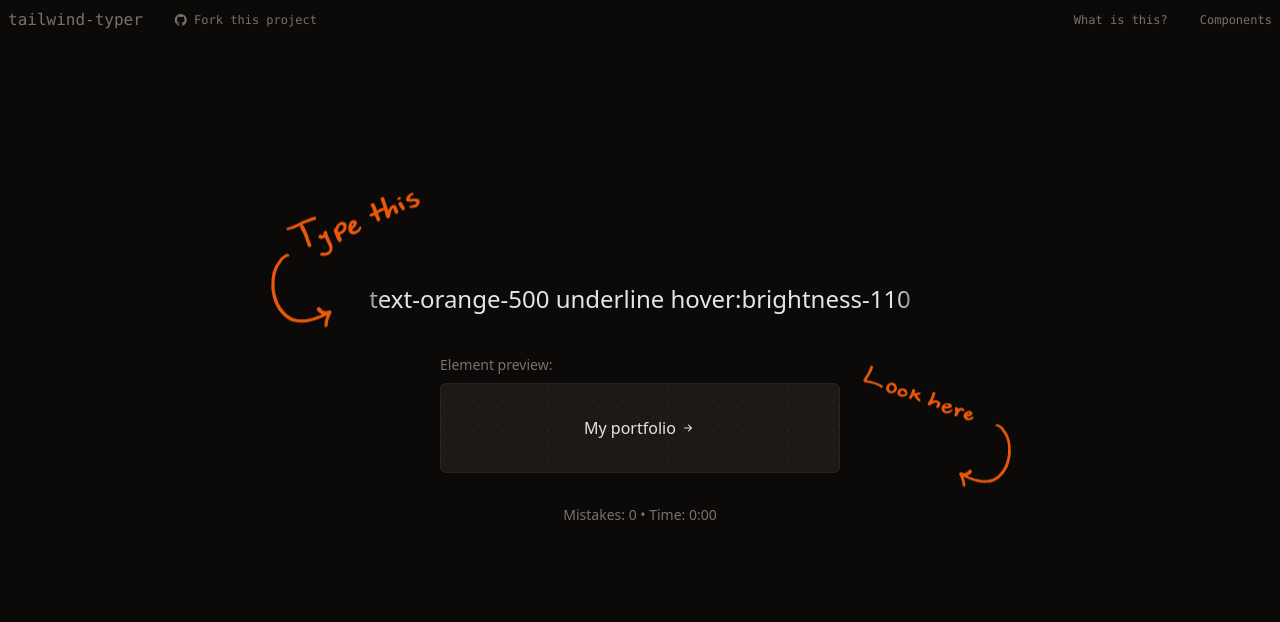
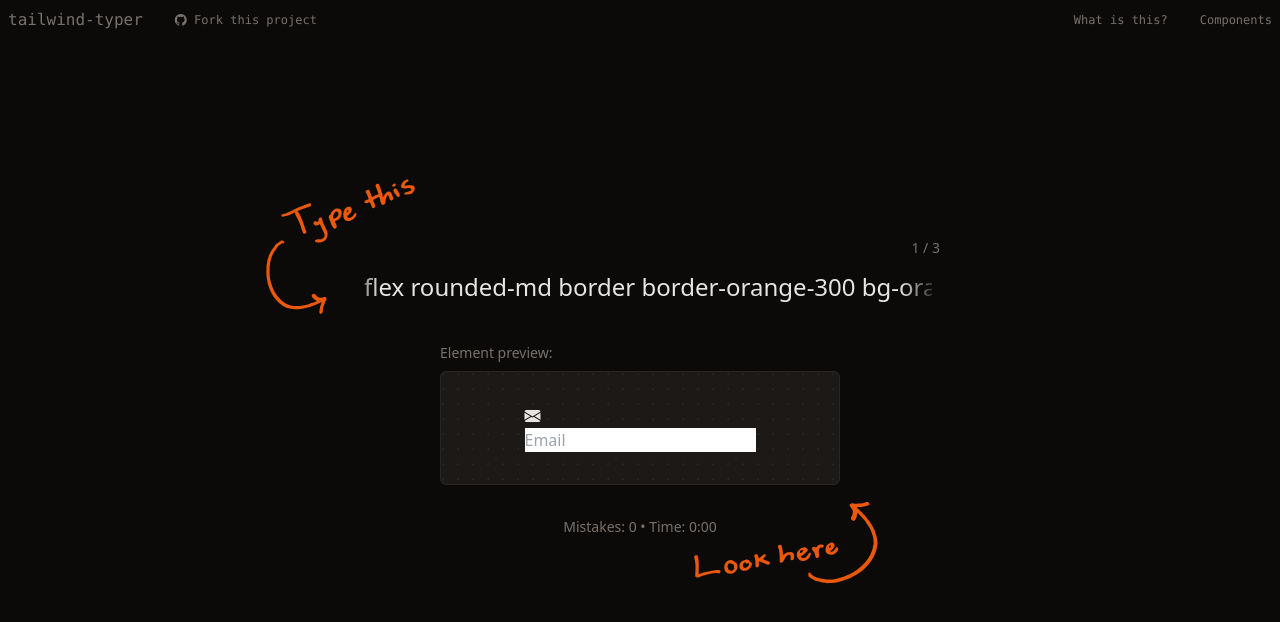
Before and after one commit to Merkie/tailwind-typer, a SvelteKit app: page / in a window 1280 px wide. Shown: the top 622 px of the page. Built offline with nearby package versions, Linux system fonts and the light colour scheme.

Commit message:
Fixes, abstractions, declutter

```diff
--- a/src/app.css
+++ b/src/app.css
@@ -1,3 +1,17 @@
 @tailwind base;
 @tailwind components;
 @tailwind utilities;
+
+.bobbing {
+	animation: bobbing 2s infinite ease-in-out;
+}
+
+@keyframes bobbing {
+	0%,
+	100% {
+		transform: translateY(0);
+	}
+	50% {
+		transform: translateY(-4px);
+	}
+}
--- a/src/components/ElementPreview.svelte
+++ b/src/components/ElementPreview.svelte
@@ -1,9 +1,6 @@
 <script lang="ts">
-	import type { Writable } from 'svelte/store';
+	import { CurrentUserInput, FinishedStrings, StringToType } from '$lib/stores';
 
-	export let currentType: Writable<string>;
-	export let typingQueue: Writable<string>;
-	export let finishedTyping: Writable<string[]>;
 	export let selectedElement: { html: string; classes: Record<string, string> };
 
 	let renderHtml: string;
@@ -16,7 +13,7 @@
 		const classes = Object.keys(selectedElement.classes);
 
 		classes.forEach((className) => {
-			const USER_FINISHED_TYPING_CLASSES = $finishedTyping.includes(
+			const USER_FINISHED_TYPING_CLASSES = $FinishedStrings.includes(
 				selectedElement.classes[className]
 			);
 
@@ -27,17 +24,17 @@
 					`class="${selectedElement.classes[className]}"`
 				);
 			} else {
-				const TYPING_QUEUE_EMPTY = !$typingQueue || $typingQueue.length < 1;
+				const TYPING_QUEUE_EMPTY = !$StringToType || $StringToType.length < 1;
 				if (TYPING_QUEUE_EMPTY) {
 					// Set the typing queue to the next class list in the array
 					cursorElement = className;
-					$typingQueue = selectedElement.classes[className];
+					$StringToType = selectedElement.classes[className];
 				}
 
 				// If the this element is the one the user is working on...
 				if (className === cursorElement) {
 					// Replace the class value with whatever the user has typed so far, this updates the classes live.
-					renderHtml = renderHtml.replace(`class="${className}"`, `class="${$currentType}"`);
+					renderHtml = renderHtml.replace(`class="${className}"`, `class="${$CurrentUserInput}"`);
 				} else {
 					// Remove the class attribute from the element so it just displays without styling.
 					renderHtml = renderHtml.replace(`class="${className}"`, ``);
@@ -49,14 +46,14 @@
 	// Reactive Function / Effect
 	// Rerenders the component whenever $currentType or $typingQueue changes
 	$: {
-		$currentType;
-		$typingQueue;
+		$CurrentUserInput;
+		$StringToType;
 		renderComponent();
 	}
 </script>
 
 <div
-	class="dots grid w-full min-w-[400px] place-items-center rounded-md border border-stone-800 bg-stone-900 p-4 py-8"
+	class="dots relative grid w-full min-w-[400px] place-items-center rounded-md border border-stone-800 bg-stone-900 p-4 py-8"
 >
 	{@html renderHtml}
 </div>
--- /dev/null
+++ b/src/components/LookHereTutorialArrow.svelte
@@ -0,0 +1,18 @@
+<script>
+	import { scale } from 'svelte/transition';
+	import LookHere from './svgs/LookHere.svelte';
+	import Arrow from './svgs/Arrow.svelte';
+</script>
+
+<span out:scale class="bobbing absolute -bottom-[90px] right-[40px] text-orange-600 md:right-[0px]">
+	<div class="-rotate-[10deg]">
+		<div class="w-[120px] md:w-[150px]">
+			<LookHere />
+		</div>
+		<div
+			class="absolute -bottom-[25px] -right-[43px] w-[60px] rotate-[18deg] md:-bottom-[35px] md:w-[80px]"
+		>
+			<Arrow />
+		</div>
+	</div>
+</span>
--- /dev/null
+++ b/src/components/TypeThisTutorialArrow.svelte
@@ -0,0 +1,19 @@
+<script lang="ts">
+	import { scale } from 'svelte/transition';
+	import TypeThis from './svgs/TypeThis.svelte';
+	import Arrow from './svgs/Arrow.svelte';
+</script>
+
+<span
+	out:scale
+	class="bobbing absolute -left-[10px] -top-[65px] flex items-center gap-2 text-sm text-orange-600 md:-left-[65px] md:-top-[85px]"
+>
+	<div class="w-[100px] md:w-[140px]">
+		<TypeThis />
+	</div>
+	<div
+		class="absolute -bottom-[0px] -right-[70px] w-[50px] -rotate-[20deg] scale-y-[-1] md:-bottom-[80px] md:right-[80px] md:w-[70px] md:rotate-[120deg] md:scale-y-[1]"
+	>
+		<Arrow />
+	</div>
+</span>
--- a/src/components/TypingWindow.svelte
+++ b/src/components/TypingWindow.svelte
@@ -1,17 +1,9 @@
 <script lang="ts">
-	import type { Writable } from 'svelte/store';
+	import { CurrentUserInput, FinishedStrings, StringToType } from '$lib/stores';
 	import { scale } from 'svelte/transition';
-	import TypeThis from './svgs/TypeThis.svelte';
-	import Arrow from './svgs/Arrow.svelte';
-	import LookHere from './svgs/LookHere.svelte';
 
-	export let typingQueue: Writable<string>;
-	export let hasTyped: boolean;
-	export let currentType: Writable<string>;
-	export let finishedTyping: Writable<string[]>;
 	export let classesLength: number;
 	export let typingTextColor: string;
-	export let displayedTutorial: boolean;
 
 	let typingWindowElem: HTMLDivElement;
 	let textWidth: number;
@@ -24,12 +16,13 @@
 	style="max-width: min(90vw, 600px)"
 >
 	<input
-		on:input|stopPropagation={(e) => {
+		on:input={(e) => {
 			//@ts-ignore
 			e.target.value = '';
+			// we dont need to do anything else because the window listener will handle it
 		}}
 		type="text"
-		class="absolute left-0 top-0 z-20 h-full w-full bg-transparent text-transparent outline-none"
+		class="absolute left-0 top-0 z-20 h-full w-full opacity-0 outline-none"
 	/>
 	<div class="w-full overflow-hidden rounded-md">
 		<div
@@ -42,52 +35,14 @@
 			class={'whitespace-nowrap px-4 text-2xl transition-all ' + typingTextColor}
 			style={`transform: translateX(-${textWidth > 200 ? textWidth - 200 : 0}px`}
 		>
-			<span class="text-orange-500">{$currentType}</span><span
-				>{$typingQueue.slice($currentType.length)}</span
+			<span class="text-orange-500">{$CurrentUserInput}</span><span
+				>{$StringToType.slice($CurrentUserInput.length)}</span
 			>
 		</p>
 	</div>
-	{#if !hasTyped && $typingQueue && !displayedTutorial}
-		<span
-			transition:scale
-			class="bobbing absolute -left-[10px] -top-[65px] flex items-center gap-2 text-sm text-orange-600 md:-left-[65px] md:-top-[85px]"
-		>
-			<div class="w-[100px] md:w-[140px]">
-				<TypeThis />
-			</div>
-			<div
-				class="absolute -bottom-[0px] -right-[70px] w-[50px] -rotate-[20deg] scale-y-[-1] md:-bottom-[80px] md:right-[80px] md:w-[70px] md:rotate-[120deg] md:scale-y-[1]"
-			>
-				<Arrow />
-			</div>
-		</span>
-		<span
-			transition:scale
-			class="bobbing absolute -bottom-[215px] right-[40px] flex items-center gap-2 text-sm text-orange-600 md:-bottom-[85px] md:-right-[45px]"
-		>
-			<div class="-rotate-[20deg] md:rotate-[20deg]">
-				<div class="w-[120px]">
-					<LookHere />
-				</div>
-
-				<!-- Desktop -->
-				<div
-					class="absolute -bottom-[65px] -right-[50px] hidden w-[60px] md:block"
-					style="transform: scaleY(-1) rotate(-40deg)"
-				>
-					<Arrow />
-				</div>
-
-				<!-- Mobile -->
-				<div class="absolute -bottom-[25px] -right-[43px] block w-[40px] rotate-[20deg] md:hidden">
-					<Arrow />
-				</div>
-			</div>
-		</span>
-	{/if}
 	{#if classesLength > 1}
 		<p transition:scale class="absolute -top-[25px] right-0 text-sm text-stone-500">
-			{$finishedTyping.length + 1} / {classesLength}
+			{$FinishedStrings.length + 1} / {classesLength}
 		</p>
 	{/if}
 </div>
@@ -96,7 +51,7 @@
 	class="pointer-events-none fixed left-0 top-0 whitespace-nowrap px-4 text-2xl opacity-0 transition-all"
 	bind:clientWidth={textWidth}
 >
-	{$currentType}
+	{$CurrentUserInput}
 </p>
 
 <style>
--- a/src/lib/elements.ts
+++ b/src/lib/elements.ts
@@ -58,7 +58,7 @@ export const elements = [
 			'input container':
 				'flex rounded-md border border-orange-300 bg-orange-50 text-orange-600 ring-orange-500 focus-within:ring-2',
 			'icon container':
-				'rounded-l-md border-r border-orange-300 bg-orange-100 p-2 px-4 text-orange-500',
+				'grid place-items-center rounded-l-md border-r border-orange-300 bg-orange-100 p-2 px-4 text-orange-500',
 			input: 'min-w-[250px] bg-transparent p-2 outline-none'
 		}
 	},
--- /dev/null
+++ b/src/lib/stores.ts
@@ -0,0 +1,5 @@
+import { writable, type Writable } from 'svelte/store';
+
+export const CurrentUserInput = writable('');
+export const StringToType = writable('');
+export const FinishedStrings: Writable<string[]> = writable([]);
--- a/src/routes/+page.svelte
+++ b/src/routes/+page.svelte
@@ -1,18 +1,17 @@
 <script lang="ts">
 	import { onMount } from 'svelte';
 	import { scale } from 'svelte/transition';
-	import { writable, type Writable } from 'svelte/store';
 	import TypingWindow from '$components/TypingWindow.svelte';
 	import ElementPreview from '$components/ElementPreview.svelte';
 	import Stats from '$components/Stats.svelte';
 	import { makeRandomSelection } from '$lib/utils';
 	import { elements } from '$lib/elements';
-
-	// Stores
-	// TODO: Move to new file
-	const currentType = writable('');
-	const typingQueue = writable('');
-	const finishedTyping: Writable<string[]> = writable([]);
+	import LookHere from '$components/svgs/LookHere.svelte';
+	import Arrow from '$components/svgs/Arrow.svelte';
+	import TypeThis from '$components/svgs/TypeThis.svelte';
+	import { CurrentUserInput, FinishedStrings, StringToType } from '$lib/stores';
+	import TypeThisTutorialArrow from '$components/TypeThisTutorialArrow.svelte';
+	import LookHereTutorialArrow from '$components/LookHereTutorialArrow.svelte';
 
 	// App state
 	let selectedElement = makeRandomSelection(elements);
@@ -21,6 +20,7 @@
 	let typingTextColor = 'text-stone-200';
 	let refreshing = false;
 	let displayedTutorial = false;
+	let displayTutorialArrows = true;
 
 	// Bottom Stopwatch Timer
 	let timerRunning = false;
@@ -39,7 +39,10 @@
 		}
 	};
 
-	const handleKeypress = async (e: KeyboardEvent) => {
+	// Key press listener on the window
+	// This will also capture the keyboard events from <input /> tags
+	onMount(async () => {
+		window.addEventListener('keypress', async (e: KeyboardEvent) => {
 			// Start the timer when the user starts typing
 			if (!hasTyped) {
 				toggleTimer();
@@ -48,16 +51,16 @@
 			}
 
 			// If the key pressed is correct... (the next one in line)
-		if (e.key === $typingQueue[$currentType.length]) {
+			if (e.key === $StringToType[$CurrentUserInput.length]) {
 				// append the key to the current type
-			$currentType = $typingQueue.slice(0, $currentType.length + 1);
+				$CurrentUserInput = $StringToType.slice(0, $CurrentUserInput.length + 1);
 
 				// If the user is done typing the entire class list...
-			if ($currentType === $typingQueue) {
+				if ($CurrentUserInput === $StringToType) {
 					// Add the class list onto the finishedTyping array and reset some state
-				$finishedTyping = [...$finishedTyping, $typingQueue];
-				$typingQueue = '';
-				$currentType = '';
+					$FinishedStrings = [...$FinishedStrings, $StringToType];
+					$StringToType = '';
+					$CurrentUserInput = '';
 				}
 			} else {
 				mistakes++; // Add a mistake
@@ -68,10 +71,7 @@
 				await new Promise((r) => setTimeout(r, 100));
 				typingTextColor = 'text-stone-200';
 			}
-	};
-
-	onMount(async () => {
-		window.addEventListener('keypress', handleKeypress);
+		});
 	});
 
 	const resetStateAndRefreshComponent = async () => {
@@ -85,9 +85,9 @@
 		selectedElement = makeRandomSelection(elements);
 
 		/// Reset stores
-		$typingQueue = '';
-		$currentType = '';
-		$finishedTyping = [];
+		$StringToType = '';
+		$CurrentUserInput = '';
+		$FinishedStrings = [];
 
 		// Reset local state
 		seconds = 0;
@@ -96,26 +96,23 @@
 		refreshing = false;
 	};
 
+	$: displayTutorialArrows = !hasTyped && $StringToType.length > 1 && !displayedTutorial;
+
 	$: {
 		if (
 			!refreshing &&
-			$typingQueue === '' &&
-			$finishedTyping.length === Object.keys(selectedElement.classes).length
+			$StringToType === '' &&
+			$FinishedStrings.length === Object.keys(selectedElement.classes).length
 		)
 			resetStateAndRefreshComponent();
 	}
 </script>
 
 <main class="flex h-screen w-screen flex-col items-center justify-center gap-8">
+	<div class="relative">
 		{#if !refreshing}
 			<div in:scale>
 				<TypingWindow
-				{handleKeypress}
-				{displayedTutorial}
-				{hasTyped}
-				{currentType}
-				{typingQueue}
-				{finishedTyping}
 					{typingTextColor}
 					classesLength={Object.keys(selectedElement.classes).length}
 				/>
@@ -123,13 +120,19 @@
 		{:else}
 			<p in:scale class="text-sm">Nice work! Refreshing Component in 3 seconds...</p>
 		{/if}
+		{#if displayTutorialArrows}
+			<TypeThisTutorialArrow />
+		{/if}
+	</div>
 
-	<div class="w-screen max-w-[400px]">
+	<div class="relative w-screen max-w-[400px]">
 		<p class="mb-2 text-sm text-stone-500">Element preview:</p>
-
 		{#key refreshing}
-			<ElementPreview {selectedElement} {typingQueue} {currentType} {finishedTyping} />
+			<ElementPreview {selectedElement} />
 		{/key}
+		{#if displayTutorialArrows}
+			<LookHereTutorialArrow />
+		{/if}
 	</div>
 
 	<Stats {seconds} {secondsFreeze} {mistakes} {refreshing} />
--- a/src/routes/components/+page.svelte
+++ b/src/routes/components/+page.svelte
@@ -28,7 +28,9 @@
 		<div
 			class="flex rounded-md border border-orange-300 bg-orange-50 text-orange-600 ring-orange-500 focus-within:ring-2"
 		>
-			<div class="rounded-l-md border-r border-orange-300 bg-orange-100 p-2 px-4 text-orange-500">
+			<div
+				class="grid place-items-center rounded-l-md border-r border-orange-300 bg-orange-100 p-2 px-4 text-orange-500"
+			>
 				<i class="bi bi-envelope-fill" />
 			</div>
 			<input
```
Lines whose indentation alone changed are shown as unchanged.
